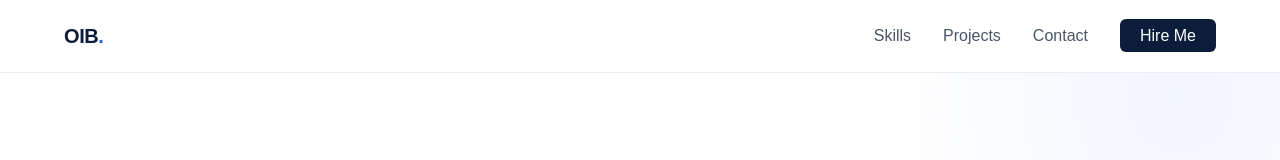
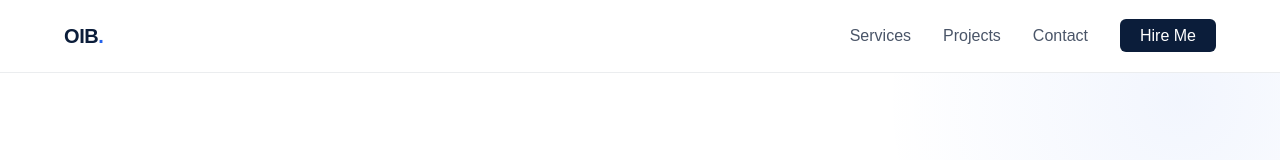
Before and after one commit to AiikaaY/Portfolio, a Vue app: page / in a window 1280 px wide. Shown: the top 160 px of the page. Built offline with nearby package versions, Linux system fonts and the light colour scheme; a web font is replaced by a local one.

Commit message:
update the mobile nav bar

```diff
--- a/src/components/NavBar.vue
+++ b/src/components/NavBar.vue
@@ -4,7 +4,7 @@
       <div class="nav-logo" @click="scrollToHero" style="cursor: pointer;">OIB<span>.</span></div>
 
       <ul class="nav-links">
-        <li><a href="#skills">Skills</a></li>
+        <li><a href="#skills">Services</a></li>
         <li><a href="#projects">Projects</a></li>
         <li><a href="#contact">Contact</a></li>
         <li><a href="#contact" class="nav-cta">Hire Me</a></li>
```
